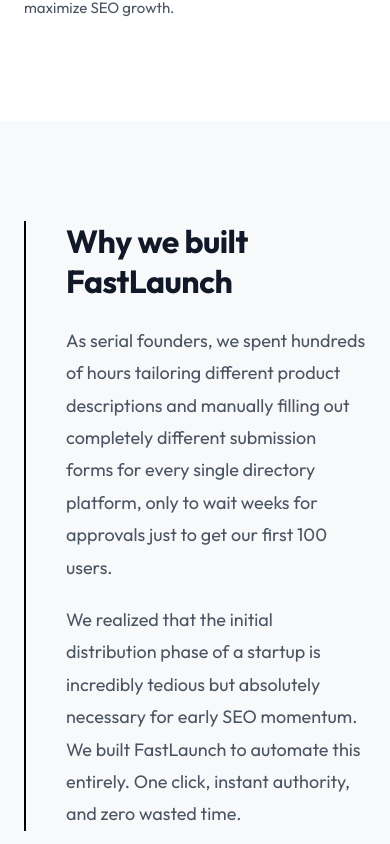
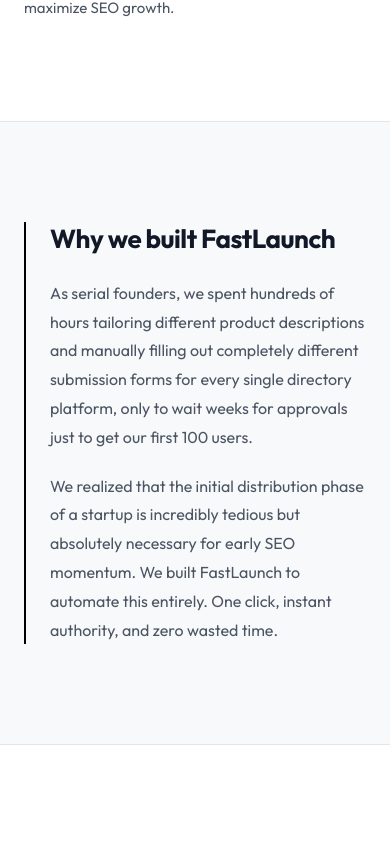
Before and after one commit to kingofalldevs/indented-app, a Next.js app: page / in a window 390 px wide. Shown: the part 6220-7064 px from the top of the page. Built offline with nearby package versions, Linux system fonts and the light colour scheme; a web font is replaced by a local one.

Commit message:
style: eliminate all remaining inline styles with premium editorial CSS classes

```diff
--- a/src/app/globals.css
+++ b/src/app/globals.css
@@ -599,7 +599,7 @@ a {
   font-size: 22px;
   font-weight: 600;
   max-width: 800px;
-  margin: 0 auto 16px auto;
+  margin: 0 auto 40px auto;
   line-height: 1.2;
   letter-spacing: normal;
 }
@@ -1412,3 +1412,63 @@ a {
     gap: 40px;
   }
 }
+
+/* Manifesto / Why We Built This Section */
+.manifesto-section {
+  background-color: var(--bg-secondary);
+  padding: 100px 0;
+  border-top: 1px solid var(--border-light);
+  border-bottom: 1px solid var(--border-light);
+}
+
+.manifesto-content {
+  max-width: 800px;
+  margin: 0 auto;
+  border-left: 2px solid var(--accent);
+  padding-left: 40px;
+}
+
+.manifesto-title {
+  font-family: var(--font-sans);
+  font-size: 32px;
+  font-weight: 700;
+  letter-spacing: -0.5px;
+  margin-bottom: 24px;
+  color: var(--fg-primary);
+}
+
+.manifesto-text {
+  font-family: var(--font-sans);
+  font-size: 18px;
+  color: var(--fg-secondary);
+  line-height: 1.8;
+  margin-bottom: 20px;
+}
+
+.manifesto-text:last-child {
+  margin-bottom: 0;
+}
+
+@media (max-width: 768px) {
+  .manifesto-content {
+    padding-left: 24px;
+  }
+
+  .manifesto-title {
+    font-size: 26px;
+  }
+
+  .manifesto-text {
+    font-size: 16px;
+  }
+}
+
+/* Footer logo spacing class */
+.footer-brand .logo {
+  margin-bottom: 16px;
+}
+
+/* Pricing feature style */
+.pricing-feature-bold {
+  font-weight: 700;
+}
--- a/src/app/page.tsx
+++ b/src/app/page.tsx
@@ -183,7 +183,7 @@ export default function Home() {
       <section className="directories-section" id="directories">
         <div className="container">
 
-          <h2 className="directories-heading" style={{ marginBottom: "40px" }}>Launch effortlessly to top platforms</h2>
+          <h2 className="directories-heading">Launch effortlessly to top platforms</h2>
           <div className="directories-grid">
             {DIRECTORIES.map(dir => (
               <div
@@ -255,19 +255,14 @@ export default function Home() {
       </section>
 
       {/* Why We Built This Section */}
-      <section style={{ backgroundColor: "var(--bg-secondary)", padding: "100px 0" }}>
+      <section className="manifesto-section">
         <div className="container">
-          <div style={{
-            maxWidth: "800px",
-            margin: "0 auto",
-            borderLeft: "2px solid var(--accent)",
-            paddingLeft: "40px"
-          }}>
-            <h2 style={{ fontSize: "32px", fontWeight: "700", letterSpacing: "-0.5px", marginBottom: "24px", color: "var(--fg-primary)" }}>Why we built FastLaunch</h2>
-            <p style={{ fontSize: "18px", color: "var(--fg-secondary)", lineHeight: "1.8", marginBottom: "20px" }}>
+          <div className="manifesto-content">
+            <h2 className="manifesto-title">Why we built FastLaunch</h2>
+            <p className="manifesto-text">
               As serial founders, we spent hundreds of hours tailoring different product descriptions and manually filling out completely different submission forms for every single directory platform, only to wait weeks for approvals just to get our first 100 users.
             </p>
-            <p style={{ fontSize: "18px", color: "var(--fg-secondary)", lineHeight: "1.8" }}>
+            <p className="manifesto-text">
               We realized that the initial distribution phase of a startup is incredibly tedious but absolutely necessary for early SEO momentum. We built FastLaunch to automate this entirely. One click, instant authority, and zero wasted time.
             </p>
           </div>
@@ -318,7 +313,7 @@ export default function Home() {
                   Get Launch Unlimited
                 </button>
                 <div className="pricing-features">
-                  <div className="pricing-feature"><Check size={14} /><span style={{ fontWeight: "700" }}>Unlimited Startups</span></div>
+                  <div className="pricing-feature"><Check size={14} /><span className="pricing-feature-bold">Unlimited Startups</span></div>
                   <div className="pricing-feature"><Check size={14} /><span>Submission to 20 Directories</span></div>
                   <div className="pricing-feature"><Check size={14} /><span>Instant Priority Queue API</span></div>
                   <div className="pricing-feature"><Check size={14} /><span>Auto SEO indexing refreshers</span></div>
@@ -398,7 +393,7 @@ export default function Home() {
         <div className="container">
           <div className="footer-top">
             <div className="footer-brand">
-              <a href="#" className="logo" style={{ marginBottom: "16px" }}>
+              <a href="#" className="logo">
                 INDENTED
               </a>
               <p className="footer-desc">
```
